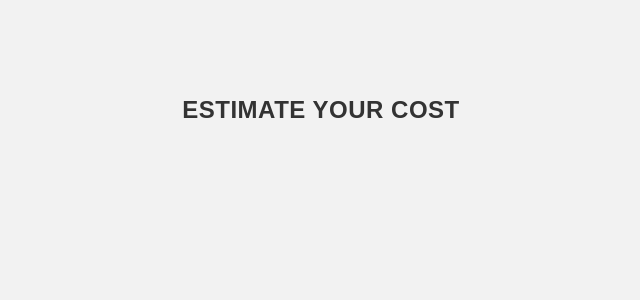
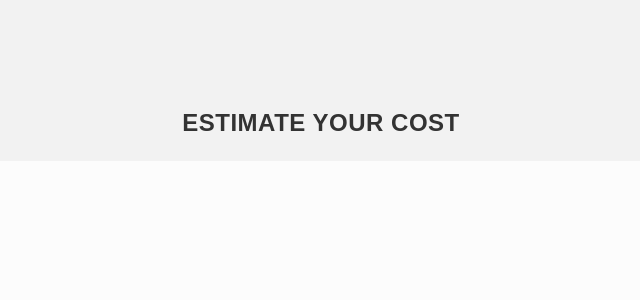
Before and after one commit to Mariokka/ft_linear_regression, an Angular app in the folder frontend/: page / in a window 1280 px wide. Shown: the top 300 px of the page, without its empty margins (319-959 px from the left). Built offline with nearby package versions, Linux system fonts and the light colour scheme.

Commit message:
add a card for estimations

```diff
--- a/frontend/src/app/app.component.css
+++ b/frontend/src/app/app.component.css
@@ -4,5 +4,14 @@
   font-weight: 700;
   letter-spacing: 0.5px;
   text-align: center;
-  padding-top: 7%;
+  padding-top: 8%;
 }
+
+#card {
+  width: 75%;
+  height: 400px;
+  margin-left: auto;
+  margin-right: auto;
+  margin-top: 24px;
+  background-color: var(--color-almost_white);
+}
--- a/frontend/src/app/app.component.html
+++ b/frontend/src/app/app.component.html
@@ -1,3 +1,7 @@
 <div id="headline">
   ESTIMATE YOUR COST
 </div>
+
+<div id="card">
+
+</div>
--- a/frontend/src/styles.css
+++ b/frontend/src/styles.css
@@ -7,6 +7,7 @@
 :root {
   --color-light-gray: #f2f2f2;
   --color-dark-gray: #333333;
+  --color-almost_white: #fcfcfc;
 }
 
 @font-face {
```
